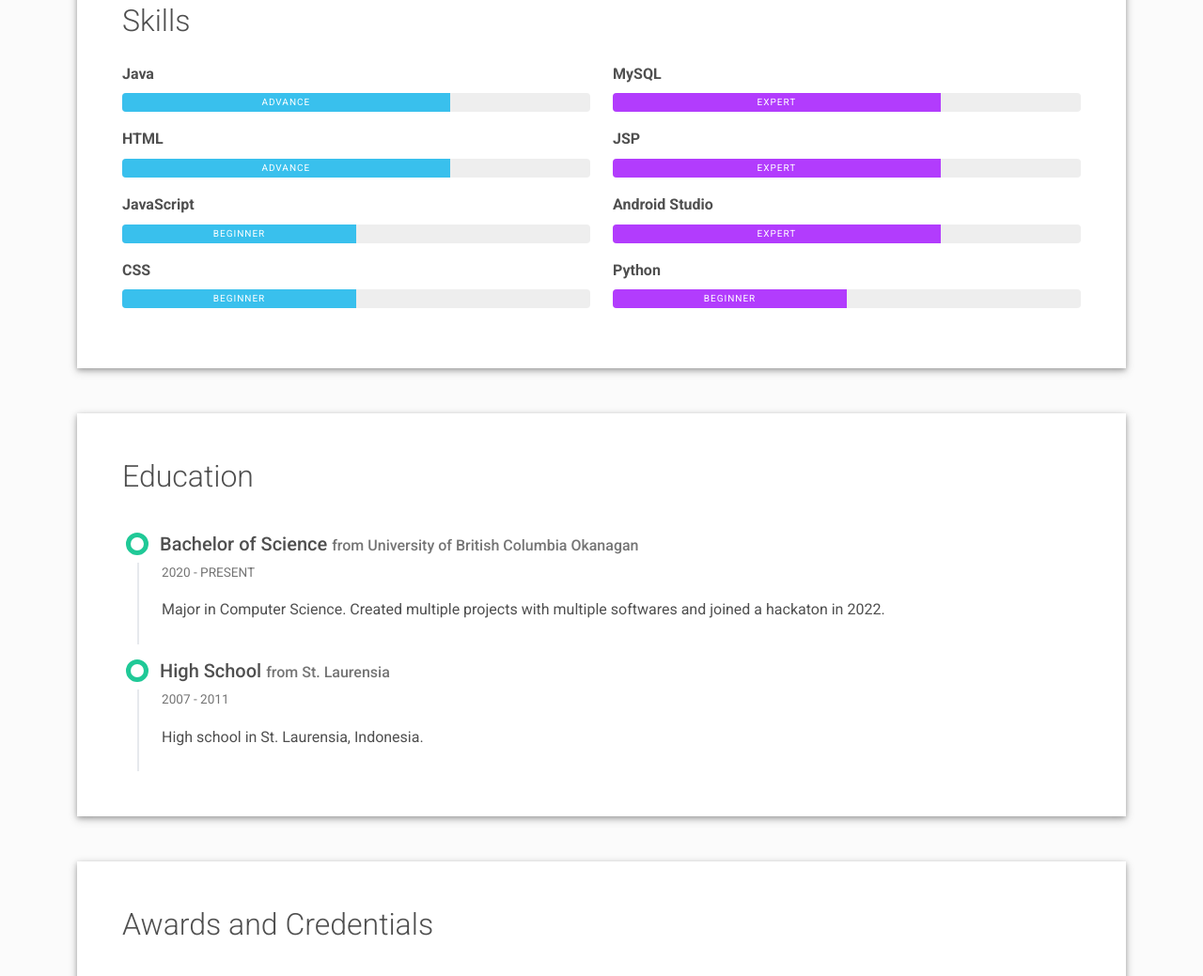
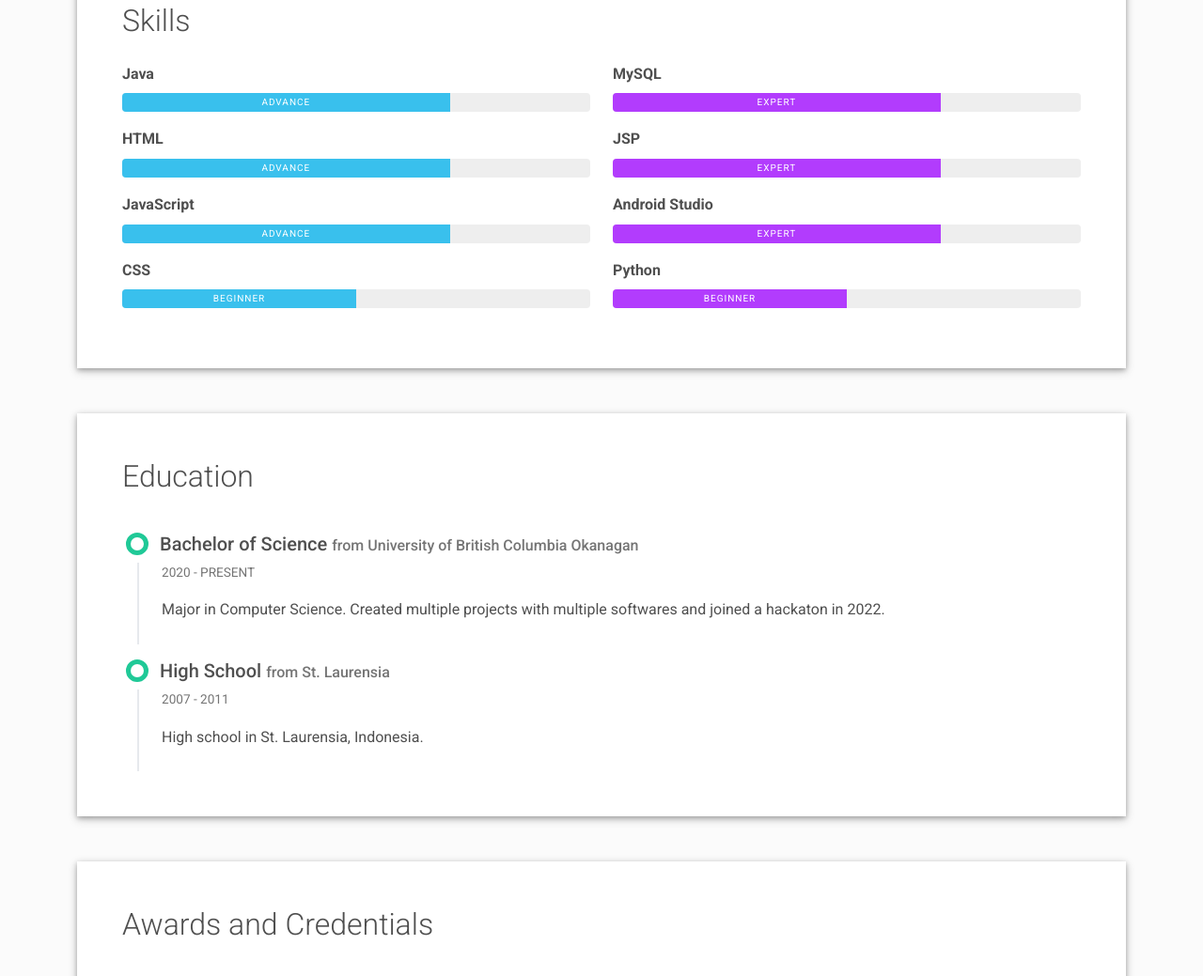
Before and after one commit to kema206/PersonalPortfolio, a plain HTML site: page index.html in a window 1280 px wide. Shown: the part 1079-2118 px from the top of the page at 94% size. Drawn offline with Linux system fonts and the light colour scheme.

Commit message:
Update index.html

```diff
--- a/index.html
+++ b/index.html
@@ -138,7 +138,7 @@
           </div>
           <div class="mb-3"><span class="fw-bolder">JavaScript</span>
             <div class="progress my-2 rounded" style="height: 20px">
-              <div class="progress-bar bg-info" role="progressbar" data-aos="zoom-in-right" data-aos-delay="300" data-aos-anchor=".skills-section" style="width: 50%" aria-valuenow="50" aria-valuemin="0" aria-valuemax="100">Beginner</div>
+              <div class="progress-bar bg-info" role="progressbar" data-aos="zoom-in-right" data-aos-delay="300" data-aos-anchor=".skills-section" style="width: 70%" aria-valuenow="70" aria-valuemin="0" aria-valuemax="100">Advance</div>
             </div>
           </div>
           <div class="mb-3"><span class="fw-bolder">CSS</span>
```
